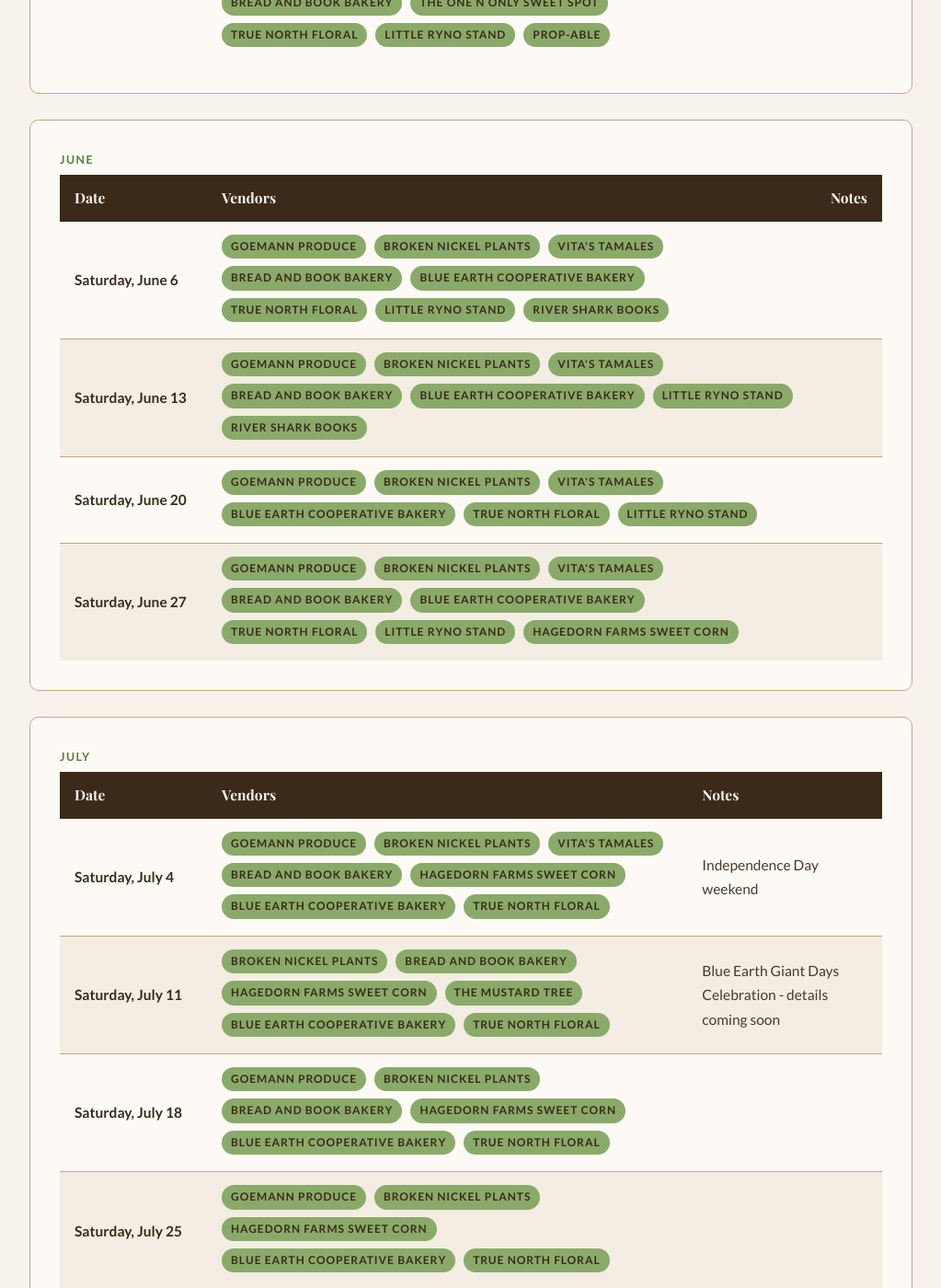
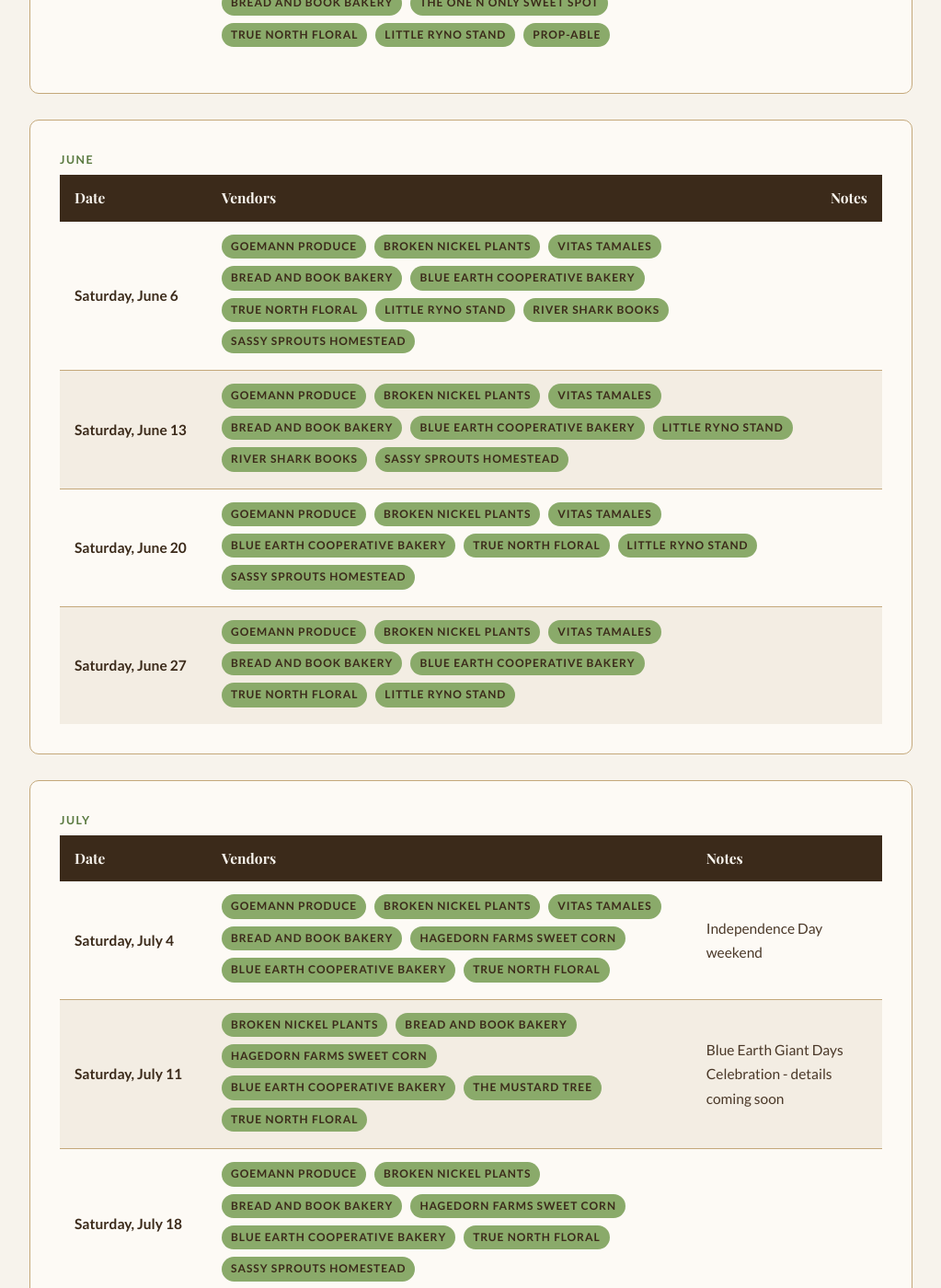
Before and after one commit to blueearthcommunitymarket/blueearthcommunitymarket.github.io, a Jekyll site: the page built from calendar/index.html, in a window 1280 px wide and 1400 px high, scrolled down 1634 px. Shown: the whole window at 92% size, without its empty margins (128-1151 px from the left). Built offline with Jekyll 4.4.1, drawn with Linux system fonts in a browser that asks for light colours; some web fonts are replaced; some of the changed text lies outside the part shown.

Commit message:
Update market calendar and vendor spotlight

```diff
--- a/calendar/index.html
+++ b/calendar/index.html
@@ -3,7 +3,6 @@
 title: Market Calendar
 description: 2026 Blue Earth Community Market season schedule. Saturdays 10am-1pm, May through October.
 ---
-
 <div class="page-header">
     <h1>Market Calendar</h1>
     <p>2026 Season &bull; Saturdays 10am-1pm</p>
@@ -34,7 +33,7 @@
                         <span class="tag">Blue Earth Cooperative Bakery</span>
                         <span class="tag">Ghostly Paracord</span>
                         <span class="tag">Alluring Tranquility</span>
-                        <span class="tag">Vita's Tamales</span>
+                        <span class="tag">Vitas Tamales</span>
                         <span class="tag">Bread and Book Bakery</span>
                         <span class="tag">Cookies Bars and Jars</span>
                         <span class="tag">The One n Only Sweet Spot</span>
@@ -45,7 +44,6 @@
                         <span class="tag">Unique Items by April</span>
                         <span class="tag">Little Reds Seasoning</span>
                         <span class="tag">Beautiful Brushstrokes</span>
-                        <span class="tag">Impresiones Bonita</span>
                         <span class="tag">Sassy Sprouts Homestead</span>
                     </td>
                     <td class="grand-opening">Grand Opening - Season Kickoff!</td>
@@ -58,7 +56,7 @@
                         <span class="tag">Ghostly Paracord</span>
                         <span class="tag">Ope! Oddities</span>
                         <span class="tag">Goemann Produce</span>
-                        <span class="tag">Vita's Tamales</span>
+                        <span class="tag">Vitas Tamales</span>
                         <span class="tag">Treats &amp; Treasures By Laura &amp; Milo</span>
                         <span class="tag">Bread and Book Bakery</span>
                         <span class="tag">The Mustard Tree</span>
@@ -67,6 +65,7 @@
                         <span class="tag">River Shark Books</span>
                         <span class="tag">Prop-Able</span>
                         <span class="tag">Sassy Sprouts Homestead</span>
+                        <span class="tag">Canna Culture</span>
                     </td>
                     <td>Wine Walk - 7pm Start</td>
                 </tr>
@@ -77,7 +76,7 @@
                         <span class="tag">Ghostly Paracord</span>
                         <span class="tag">Goemann Produce</span>
                         <span class="tag">Broken Nickel Plants</span>
-                        <span class="tag">Vita's Tamales</span>
+                        <span class="tag">Vitas Tamales</span>
                         <span class="tag">Treats &amp; Treasures By Laura &amp; Milo</span>
                         <span class="tag">Bread and Book Bakery</span>
                         <span class="tag">The Mustard Tree</span>
@@ -96,12 +95,13 @@
                         <span class="tag">Mia Bella's Candles</span>
                         <span class="tag">Drip Ink Designs</span>
                         <span class="tag">Broken Nickel Plants</span>
-                        <span class="tag">Vita's Tamales</span>
+                        <span class="tag">Vitas Tamales</span>
                         <span class="tag">Bread and Book Bakery</span>
                         <span class="tag">True North Floral</span>
                         <span class="tag">Little Ryno Stand</span>
                         <span class="tag">River Shark Books</span>
                         <span class="tag">Prop-Able</span>
+                        <span class="tag">Sassy Sprouts Homestead</span>
                     </td>
                     <td></td>
                 </tr>
@@ -113,7 +113,7 @@
                         <span class="tag">Mia Bella's Candles</span>
                         <span class="tag">Drip Ink Designs</span>
                         <span class="tag">Broken Nickel Plants</span>
-                        <span class="tag">Vita's Tamales</span>
+                        <span class="tag">Vitas Tamales</span>
                         <span class="tag">Treats &amp; Treasures By Laura &amp; Milo</span>
                         <span class="tag">Bread and Book Bakery</span>
                         <span class="tag">The One n Only Sweet Spot</span>
@@ -126,7 +126,6 @@
             </tbody>
         </table>
     </div>
-
     <div class="card">
         <div class="section-label">June</div>
         <table class="calendar-table">
@@ -143,12 +142,13 @@
                     <td>
                         <span class="tag">Goemann Produce</span>
                         <span class="tag">Broken Nickel Plants</span>
-                        <span class="tag">Vita's Tamales</span>
+                        <span class="tag">Vitas Tamales</span>
                         <span class="tag">Bread and Book Bakery</span>
                         <span class="tag">Blue Earth Cooperative Bakery</span>
                         <span class="tag">True North Floral</span>
                         <span class="tag">Little Ryno Stand</span>
                         <span class="tag">River Shark Books</span>
+                        <span class="tag">Sassy Sprouts Homestead</span>
                     </td>
                     <td></td>
                 </tr>
@@ -157,11 +157,12 @@
                     <td>
                         <span class="tag">Goemann Produce</span>
                         <span class="tag">Broken Nickel Plants</span>
-                        <span class="tag">Vita's Tamales</span>
+                        <span class="tag">Vitas Tamales</span>
                         <span class="tag">Bread and Book Bakery</span>
                         <span class="tag">Blue Earth Cooperative Bakery</span>
                         <span class="tag">Little Ryno Stand</span>
                         <span class="tag">River Shark Books</span>
+                        <span class="tag">Sassy Sprouts Homestead</span>
                     </td>
                     <td></td>
                 </tr>
@@ -170,10 +171,11 @@
                     <td>
                         <span class="tag">Goemann Produce</span>
                         <span class="tag">Broken Nickel Plants</span>
-                        <span class="tag">Vita's Tamales</span>
+                        <span class="tag">Vitas Tamales</span>
                         <span class="tag">Blue Earth Cooperative Bakery</span>
                         <span class="tag">True North Floral</span>
                         <span class="tag">Little Ryno Stand</span>
+                        <span class="tag">Sassy Sprouts Homestead</span>
                     </td>
                     <td></td>
                 </tr>
@@ -182,19 +184,17 @@
                     <td>
                         <span class="tag">Goemann Produce</span>
                         <span class="tag">Broken Nickel Plants</span>
-                        <span class="tag">Vita's Tamales</span>
+                        <span class="tag">Vitas Tamales</span>
                         <span class="tag">Bread and Book Bakery</span>
                         <span class="tag">Blue Earth Cooperative Bakery</span>
                         <span class="tag">True North Floral</span>
                         <span class="tag">Little Ryno Stand</span>
-                        <span class="tag">Hagedorn Farms Sweet Corn</span>
                     </td>
                     <td></td>
                 </tr>
             </tbody>
         </table>
     </div>
-
     <div class="card">
         <div class="section-label">July</div>
         <table class="calendar-table">
@@ -211,7 +211,7 @@
                     <td>
                         <span class="tag">Goemann Produce</span>
                         <span class="tag">Broken Nickel Plants</span>
-                        <span class="tag">Vita's Tamales</span>
+                        <span class="tag">Vitas Tamales</span>
                         <span class="tag">Bread and Book Bakery</span>
                         <span class="tag">Hagedorn Farms Sweet Corn</span>
                         <span class="tag">Blue Earth Cooperative Bakery</span>
@@ -225,8 +225,8 @@
                         <span class="tag">Broken Nickel Plants</span>
                         <span class="tag">Bread and Book Bakery</span>
                         <span class="tag">Hagedorn Farms Sweet Corn</span>
+                        <span class="tag">Blue Earth Cooperative Bakery</span>
                         <span class="tag">The Mustard Tree</span>
-                        <span class="tag">Blue Earth Cooperative Bakery</span>
                         <span class="tag">True North Floral</span>
                     </td>
                     <td>Blue Earth Giant Days Celebration - details coming soon</td>
@@ -240,6 +240,7 @@
                         <span class="tag">Hagedorn Farms Sweet Corn</span>
                         <span class="tag">Blue Earth Cooperative Bakery</span>
                         <span class="tag">True North Floral</span>
+                        <span class="tag">Sassy Sprouts Homestead</span>
                     </td>
                     <td></td>
                 </tr>
@@ -249,15 +250,14 @@
                         <span class="tag">Goemann Produce</span>
                         <span class="tag">Broken Nickel Plants</span>
                         <span class="tag">Hagedorn Farms Sweet Corn</span>
-                        <span class="tag">Blue Earth Cooperative Bakery</span>
                         <span class="tag">True North Floral</span>
+                        <span class="tag">Sassy Sprouts Homestead</span>
                     </td>
                     <td></td>
                 </tr>
             </tbody>
         </table>
     </div>
-
     <div class="card">
         <div class="section-label">August</div>
         <table class="calendar-table">
@@ -278,6 +278,7 @@
                         <span class="tag">Hagedorn Farms Sweet Corn</span>
                         <span class="tag">Blue Earth Cooperative Bakery</span>
                         <span class="tag">True North Floral</span>
+                        <span class="tag">Sassy Sprouts Homestead</span>
                     </td>
                     <td></td>
                 </tr>
@@ -288,6 +289,7 @@
                         <span class="tag">Bread and Book Bakery</span>
                         <span class="tag">Blue Earth Cooperative Bakery</span>
                         <span class="tag">True North Floral</span>
+                        <span class="tag">Sassy Sprouts Homestead</span>
                     </td>
                     <td></td>
                 </tr>
@@ -298,6 +300,7 @@
                         <span class="tag">Bread and Book Bakery</span>
                         <span class="tag">Blue Earth Cooperative Bakery</span>
                         <span class="tag">True North Floral</span>
+                        <span class="tag">Sassy Sprouts Homestead</span>
                     </td>
                     <td></td>
                 </tr>
@@ -308,6 +311,7 @@
                         <span class="tag">Bread and Book Bakery</span>
                         <span class="tag">Blue Earth Cooperative Bakery</span>
                         <span class="tag">True North Floral</span>
+                        <span class="tag">Sassy Sprouts Homestead</span>
                     </td>
                     <td></td>
                 </tr>
@@ -323,7 +327,6 @@
             </tbody>
         </table>
     </div>
-
     <div class="card">
         <div class="section-label">September</div>
         <table class="calendar-table">
@@ -378,7 +381,6 @@
             </tbody>
         </table>
     </div>
-
     <div class="card">
         <div class="section-label">October</div>
         <table class="calendar-table">
```
Also changed, not shown: vendor-spotlight/index.html (+16 -0 lines).
